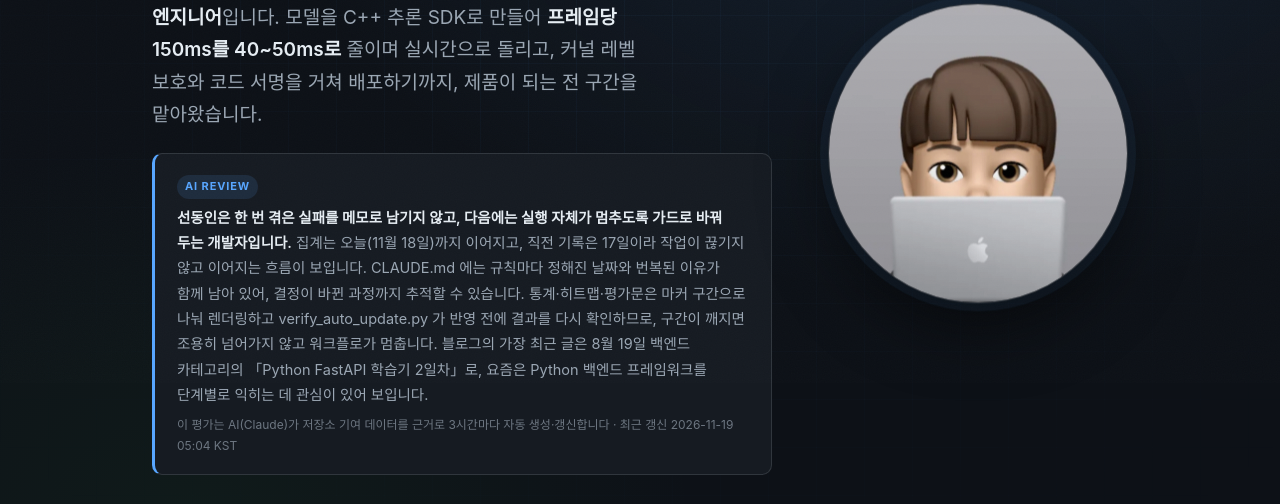
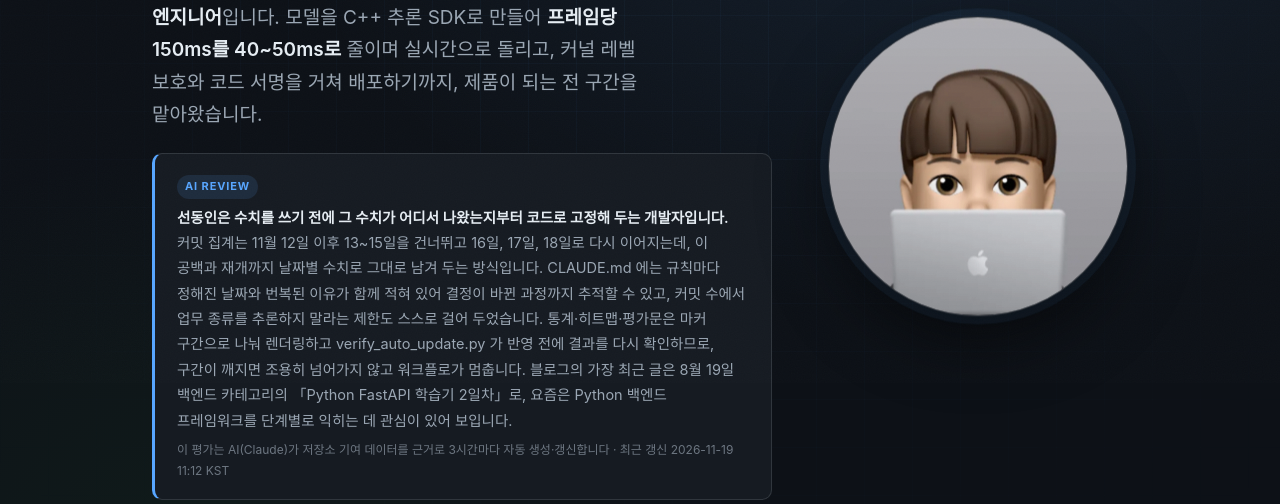
Before and after one commit to devdongin/devdongin.github.io, a plain HTML site: page index.html in a window 1280 px wide. Shown: the part 417-921 px from the top of the page. Drawn offline with Linux system fonts and the light colour scheme; no server answers; a web font is replaced by a local one.

Commit message:
chore: 자동 갱신: 커밋 통계 / AI REVIEW

```diff
--- a/data/blog.json
+++ b/data/blog.json
@@ -1,5 +1,5 @@
 {
- "collected_at": "2026-11-18",
+ "collected_at": "2026-11-19",
  "posts": [
   {
    "title": "Python FastAPI 학습기 2일차..",
--- a/index.html
+++ b/index.html
@@ -1095,8 +1095,8 @@
       <div class="ai-review-box" id="ai-review">
         <span class="ai-tag">AI REVIEW</span>
         <!-- AI-REVIEW:START -->
-        <p><strong>선동인은 한 번 겪은 실패를 메모로 남기지 않고, 다음에는 실행 자체가 멈추도록 가드로 바꿔 두는 개발자입니다.</strong> 집계는 오늘(11월 18일)까지 이어지고, 직전 기록은 17일이라 작업이 끊기지 않고 이어지는 흐름이 보입니다. CLAUDE.md 에는 규칙마다 정해진 날짜와 번복된 이유가 함께 남아 있어, 결정이 바뀐 과정까지 추적할 수 있습니다. 통계·히트맵·평가문은 마커 구간으로 나눠 렌더링하고 verify_auto_update.py 가 반영 전에 결과를 다시 확인하므로, 구간이 깨지면 조용히 넘어가지 않고 워크플로가 멈춥니다. 블로그의 가장 최근 글은 8월 19일 백엔드 카테고리의 「Python FastAPI 학습기 2일차」로, 요즘은 Python 백엔드 프레임워크를 단계별로 익히는 데 관심이 있어 보입니다.
-        <span class="ai-meta">이 평가는 AI(Claude)가 저장소 기여 데이터를 근거로 3시간마다 자동 생성·갱신합니다 · 최근 갱신 2026-11-19 05:04 KST</span></p>
+        <p><strong>선동인은 수치를 쓰기 전에 그 수치가 어디서 나왔는지부터 코드로 고정해 두는 개발자입니다.</strong> 커밋 집계는 11월 12일 이후 13~15일을 건너뛰고 16일, 17일, 18일로 다시 이어지는데, 이 공백과 재개까지 날짜별 수치로 그대로 남겨 두는 방식입니다. CLAUDE.md 에는 규칙마다 정해진 날짜와 번복된 이유가 함께 적혀 있어 결정이 바뀐 과정까지 추적할 수 있고, 커밋 수에서 업무 종류를 추론하지 말라는 제한도 스스로 걸어 두었습니다. 통계·히트맵·평가문은 마커 구간으로 나눠 렌더링하고 verify_auto_update.py 가 반영 전에 결과를 다시 확인하므로, 구간이 깨지면 조용히 넘어가지 않고 워크플로가 멈춥니다. 블로그의 가장 최근 글은 8월 19일 백엔드 카테고리의 「Python FastAPI 학습기 2일차」로, 요즘은 Python 백엔드 프레임워크를 단계별로 익히는 데 관심이 있어 보입니다.
+        <span class="ai-meta">이 평가는 AI(Claude)가 저장소 기여 데이터를 근거로 3시간마다 자동 생성·갱신합니다 · 최근 갱신 2026-11-19 11:12 KST</span></p>
         <!-- AI-REVIEW:END -->
       </div>
       <div class="hero-actions">
```
